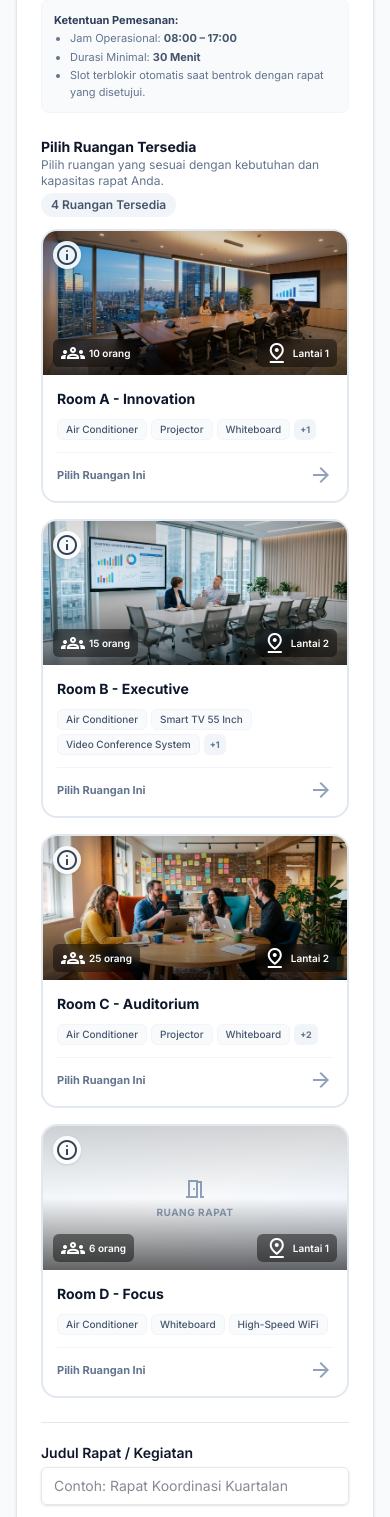
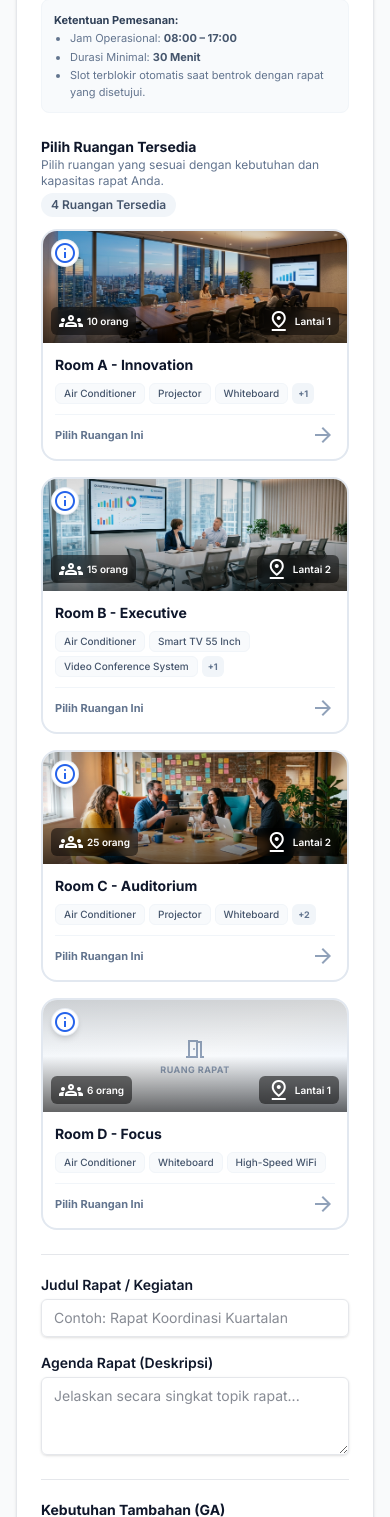
Before and after one commit to Ijlaalll/Portal-Karyawan-Integrated-SBA, a Laravel app: page /bookings/create in a window 390 px wide. Shown: the part 651-2168 px from the top of the page. Run offline with Laravel 12, Linux system fonts and the light colour scheme; a user stored in the database is signed in; data comes from the database, SQL or seed files in the repository; data that the repository does not hold is empty; style sheets or scripts are compiled from the project's sources; some libraries are stand-ins or nearby versions; some web fonts are replaced.

Commit message:
style(bookings): refine mobile room card height and improve info button contrast

```diff
--- a/resources/views/bookings/create.blade.php
+++ b/resources/views/bookings/create.blade.php
@@ -125,21 +125,21 @@
                                                  class="room-card group border-2 rounded-2xl overflow-hidden cursor-pointer transition-all duration-200 relative flex flex-col justify-between hover:shadow-md {{ $isRoomSelected ? 'border-[#2563EB] ring-2 ring-[#2563EB]/20 bg-blue-50/20 shadow-sm' : 'border-slate-200 bg-white hover:border-blue-300' }}">
 
                                                 <!-- Room Image Banner -->
-                                                <div class="relative w-full h-36 bg-slate-100 overflow-hidden">
+                                                <div class="relative w-full h-28 sm:h-36 bg-slate-100 overflow-hidden">
                                                     @if($room->image_url)
                                                         <img src="{{ $room->image_url }}" alt="{{ $room->name }}"
                                                              class="w-full h-full object-cover group-hover:scale-105 transition-transform duration-300">
                                                     @else
                                                         <div class="w-full h-full flex flex-col items-center justify-center bg-gradient-to-br from-slate-100 via-slate-50 to-blue-50 text-slate-400 group-hover:from-blue-50 group-hover:to-slate-100 transition-colors">
-                                                            <span class="material-symbols-outlined text-[38px] text-slate-400 group-hover:text-blue-500 transition-colors">meeting_room</span>
-                                                            <span class="text-[10px] font-bold uppercase tracking-wider text-slate-400 mt-1">Ruang Rapat</span>
+                                                            <span class="material-symbols-outlined text-[32px] sm:text-[38px] text-slate-400 group-hover:text-blue-500 transition-colors">meeting_room</span>
+                                                            <span class="text-[9px] sm:text-[10px] font-bold uppercase tracking-wider text-slate-400 mt-0.5">Ruang Rapat</span>
                                                         </div>
                                                     @endif
 
                                                     <!-- Dark Gradient Overlay for Readability -->
                                                     <div class="absolute inset-0 bg-gradient-to-t from-black/60 via-transparent to-black/15 pointer-events-none"></div>
 
-                                                    <!-- Info (i) Button -->
+                                                    <!-- Info (i) Button: Solid white with crisp blue icon -->
                                                     <button type="button"
                                                             onclick="showRoomDetail(event, {{ json_encode([
                                                                 'name' => $room->name,
@@ -149,29 +149,29 @@
                                                                 'image' => $room->image_url,
                                                                 'facilities' => $room->facilities->pluck('name')->toArray()
                                                             ]) }})"
-                                                            class="absolute top-2.5 left-2.5 z-10 w-7 h-7 rounded-full bg-white/90 backdrop-blur-xs text-slate-700 hover:text-[#2563EB] hover:bg-white flex items-center justify-center shadow-sm transition-all"
+                                                            class="absolute top-2 left-2 sm:top-2.5 sm:left-2.5 z-10 w-7 h-7 rounded-full bg-white text-[#2563EB] hover:bg-blue-50 flex items-center justify-center shadow-md border border-slate-200/80 transition-all active:scale-90"
                                                             title="Lihat Detail Fasilitas & Ruangan">
-                                                        <span class="material-symbols-outlined text-[16px] font-bold">info</span>
+                                                        <span class="material-symbols-outlined text-[17px] font-bold">info</span>
                                                     </button>
 
                                                     <!-- Selected Checkmark Badge -->
-                                                    <div class="checkmark-icon absolute top-2.5 right-2.5 z-10 w-7 h-7 rounded-full bg-[#2563EB] text-white flex items-center justify-center shadow-md transition-all duration-200 {{ $isRoomSelected ? '' : 'hidden' }}">
+                                                    <div class="checkmark-icon absolute top-2 right-2 sm:top-2.5 sm:right-2.5 z-10 w-7 h-7 rounded-full bg-[#2563EB] text-white flex items-center justify-center shadow-md transition-all duration-200 {{ $isRoomSelected ? '' : 'hidden' }}">
                                                         <span class="material-symbols-outlined text-[18px] font-bold">check</span>
                                                     </div>
 
                                                     <!-- Bottom Overlay on Image: Capacity & Location -->
-                                                    <div class="absolute bottom-2 left-2.5 right-2.5 flex items-center justify-between text-white text-[11px] font-medium pointer-events-none">
-                                                        <span class="inline-flex items-center gap-1 bg-black/45 backdrop-blur-xs px-2 py-0.5 rounded-md text-[10px] font-semibold text-white">
-                                                            <span class="material-symbols-outlined text-[13px]">groups</span> {{ $room->capacity }} orang
+                                                    <div class="absolute bottom-2 left-2 right-2 sm:left-2.5 sm:right-2.5 flex items-center justify-between text-white text-[11px] font-medium pointer-events-none">
+                                                        <span class="inline-flex items-center gap-1 bg-black/50 backdrop-blur-xs px-2 py-0.5 rounded-md text-[10px] font-semibold text-white">
+                                                            <span class="material-symbols-outlined text-[12px] sm:text-[13px]">groups</span> {{ $room->capacity }} orang
                                                         </span>
-                                                        <span class="inline-flex items-center gap-1 bg-black/45 backdrop-blur-xs px-2 py-0.5 rounded-md text-[10px] font-semibold text-white truncate max-w-[130px]">
-                                                            <span class="material-symbols-outlined text-[13px]">pin_drop</span> {{ $room->location }}
+                                                        <span class="inline-flex items-center gap-1 bg-black/50 backdrop-blur-xs px-2 py-0.5 rounded-md text-[10px] font-semibold text-white truncate max-w-[120px] sm:max-w-[130px]">
+                                                            <span class="material-symbols-outlined text-[12px] sm:text-[13px]">pin_drop</span> {{ $room->location }}
                                                         </span>
                                                     </div>
                                                 </div>
 
                                                 <!-- Card Body Content -->
-                                                <div class="p-3.5 flex-1 flex flex-col justify-between">
+                                                <div class="p-3 sm:p-3.5 flex-1 flex flex-col justify-between">
                                                     <div>
                                                         <h4 class="font-bold text-sm text-slate-900 group-hover:text-[#2563EB] transition-colors truncate" title="{{ $room->name }}">
                                                             {{ $room->name }}
@@ -179,7 +179,7 @@
 
                                                         <!-- Facilities Chips -->
                                                         @if($room->facilities->isNotEmpty())
-                                                            <div class="flex flex-wrap gap-1 mt-2.5">
+                                                            <div class="flex flex-wrap gap-1 mt-2 sm:mt-2.5">
                                                                 @foreach($room->facilities->take(3) as $facility)
                                                                     <span class="inline-flex items-center rounded-md bg-slate-50 px-2 py-0.5 text-[10px] font-medium text-slate-600 border border-slate-100">
                                                                         {{ $facility->name }}
@@ -197,7 +197,7 @@
                                                     </div>
 
                                                     <!-- Selection Footer Action -->
-                                                    <div class="mt-3 pt-2.5 border-t border-slate-100 flex items-center justify-between text-[11px]">
+                                                    <div class="mt-2.5 sm:mt-3 pt-2 sm:pt-2.5 border-t border-slate-100 flex items-center justify-between text-[11px]">
                                                         <span class="select-label font-bold {{ $isRoomSelected ? 'text-[#2563EB]' : 'text-slate-500 group-hover:text-[#2563EB]' }} transition-colors">
                                                             {{ $isRoomSelected ? 'Ruangan Dipilih' : 'Pilih Ruangan Ini' }}
                                                         </span>
```
